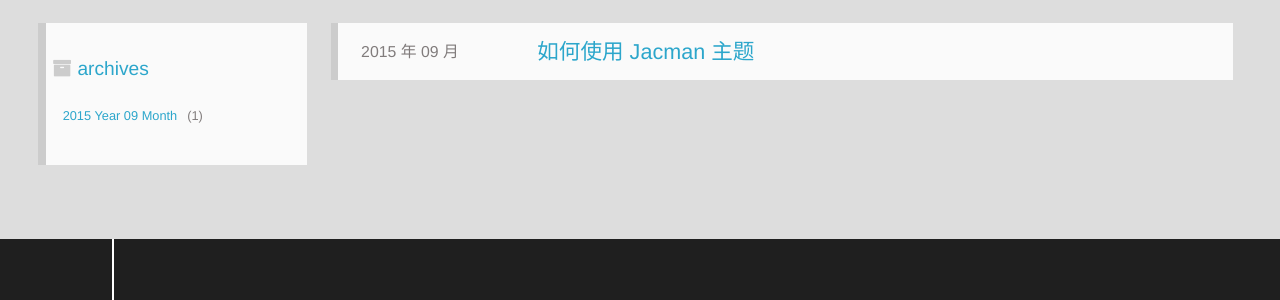
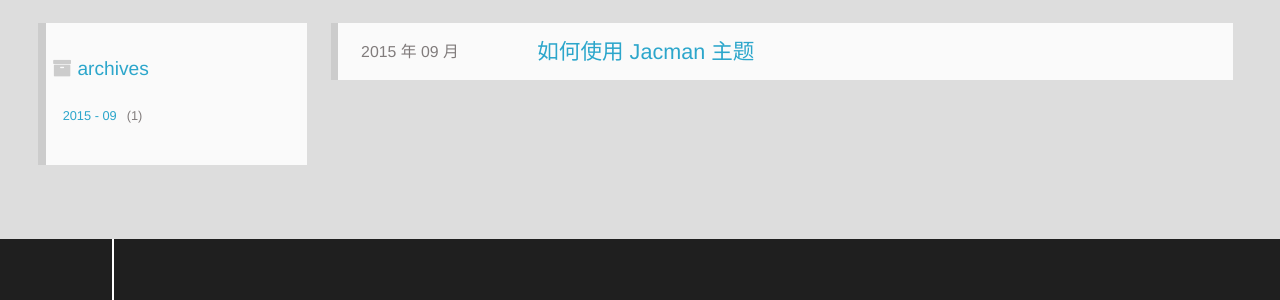
Before and after one commit to mumbi/mumbi.github.io, a Jekyll site: the page built from archives/index.html, in a window 1280 px wide. Shown: the part 217-517 px from the top of the page. Built offline with Jekyll 4.4.1, drawn with Linux system fonts in a browser that asks for light colours; Markdown is read by kramdown in place of the engine named in the settings.

Commit message:
Update archive.html

```diff
--- a/_includes/_partial/archive.html
+++ b/_includes/_partial/archive.html
@@ -46,7 +46,7 @@ if (page.archive){
     {% if this_date_str != next_date_str %}
     <ul class="archive-list">
     <li class="archive-list-item">
-    <a class="archive-list-link" href="#{{ this_date | date: "%Y-%m" }}">{{ this_date | date: "%Y Year %m Month" }}</a>
+    <a class="archive-list-link" href="#{{ this_date | date: "%Y-%m" }}">{{ this_date | date: "%Y - %m" }}</a>
     <span class="archive-list-count">{{ count }}</span>
     {% assign count = 1 %}
     {% else %}
```
